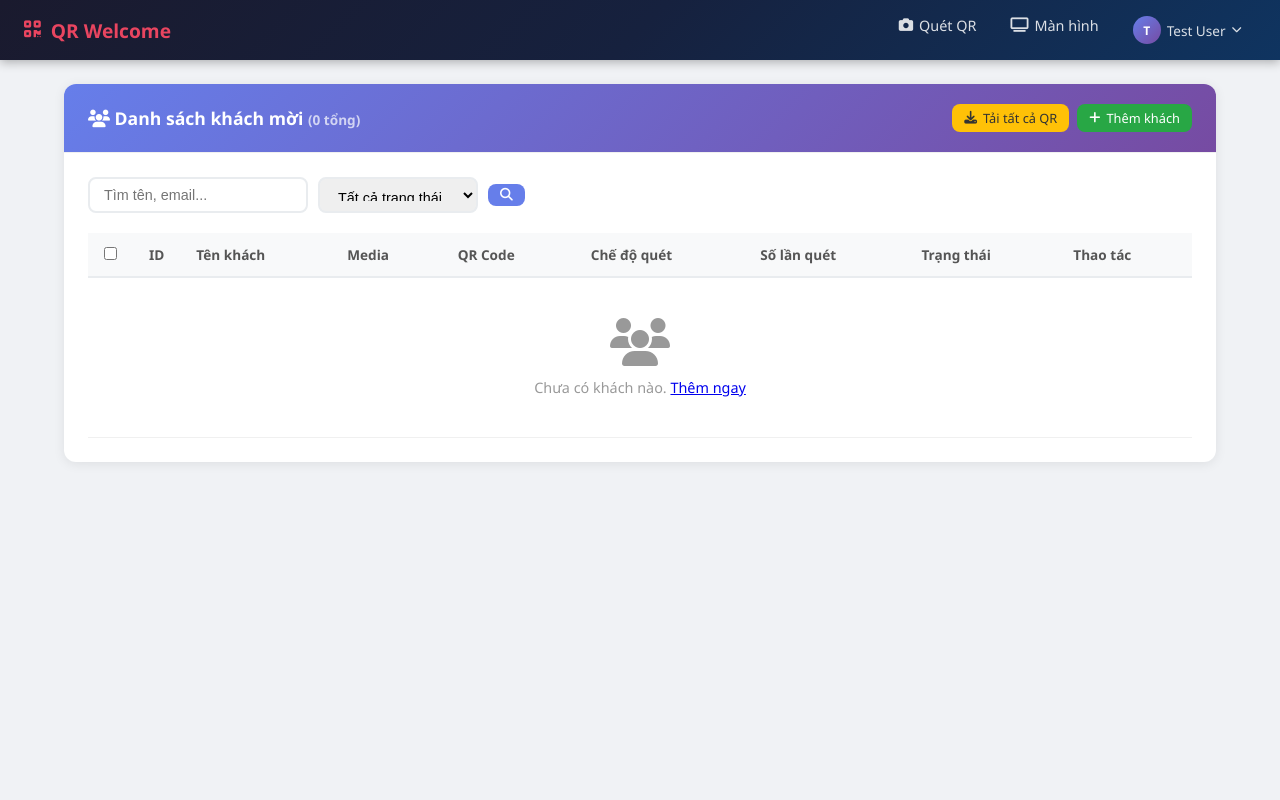
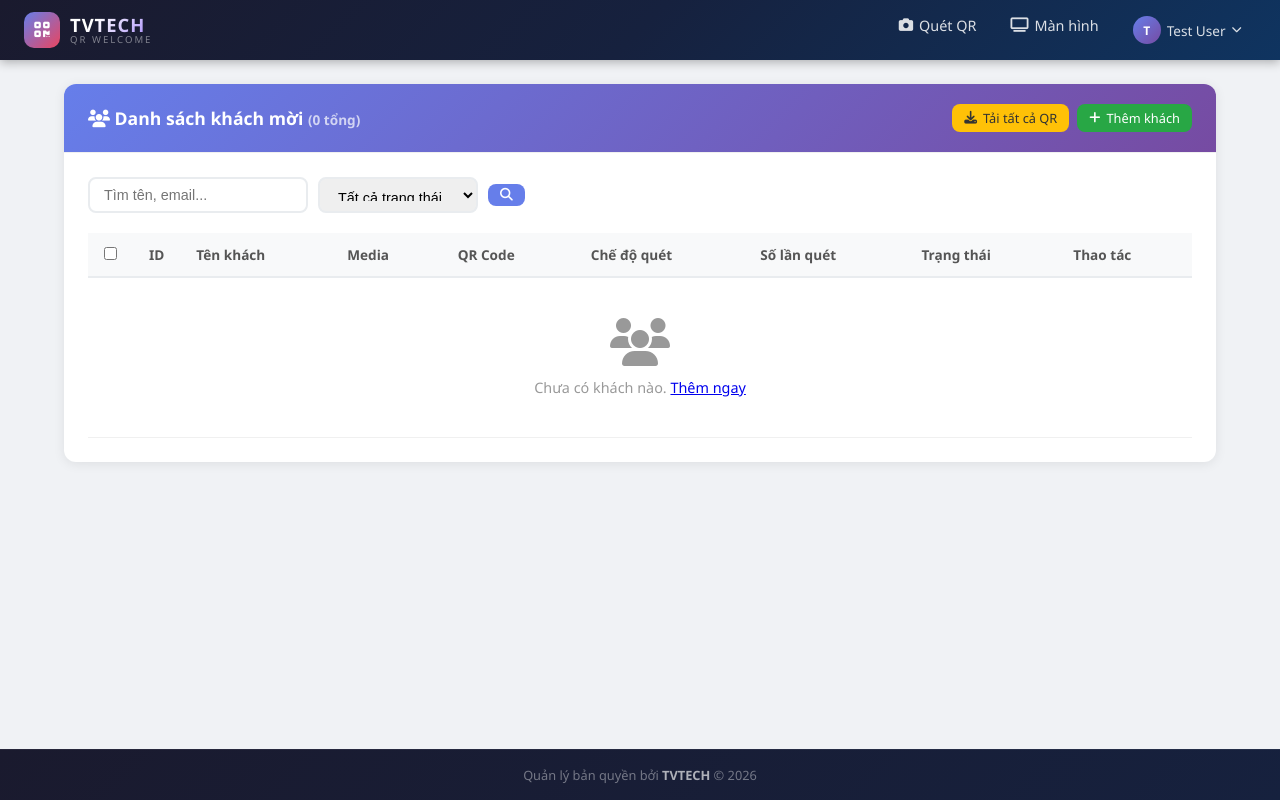
Before and after one commit to tranhuytvc/tvc, a Laravel app: page /cms in a window 1280 px wide. Run offline with Laravel 12, Linux system fonts and the light colour scheme; a user stored in the database is signed in; data comes from the database, SQL or seed files in the repository; data that the repository does not hold is empty.

Commit message:
feat: add TVTECH brand logo and footer to admin layout
- Navbar brand: TVTECH logo with QR icon, gradient text
- Auto-loads /public/images/logo.png if file exists, else shows text
- Footer: "Quản lý bản quyền bởi TVTECH © YYYY"
- public/images/ directory for logo upload
- body flex column so footer always sticks to bottom

https://claude.ai/code/session_011mcJ2BwwY76mWyUZPdJ6EK

```diff
--- a/resources/views/layouts/app.blade.php
+++ b/resources/views/layouts/app.blade.php
@@ -7,7 +7,7 @@
     <link rel="stylesheet" href="https://cdnjs.cloudflare.com/ajax/libs/font-awesome/6.5.0/css/all.min.css">
     <style>
         * { margin: 0; padding: 0; box-sizing: border-box; }
-        body { font-family: 'Segoe UI', Tahoma, Geneva, Verdana, sans-serif; background: #f0f2f5; color: #333; }
+        body { font-family: 'Segoe UI', Tahoma, Geneva, Verdana, sans-serif; background: #f0f2f5; color: #333; min-height: 100vh; display: flex; flex-direction: column; }
 
         .navbar {
             background: linear-gradient(135deg, #1a1a2e, #16213e, #0f3460);
@@ -16,7 +16,19 @@
             height: 60px; box-shadow: 0 2px 10px rgba(0,0,0,0.3);
             position: sticky; top: 0; z-index: 100;
         }
-        .navbar-brand { font-size: 1.2rem; font-weight: 700; color: #e94560; text-decoration: none; display: flex; align-items: center; gap: 10px; }
+        .navbar-brand { font-size: 1.2rem; font-weight: 700; color: white; text-decoration: none; display: flex; align-items: center; gap: 10px; }
+        .navbar-brand .brand-logo { height: 36px; max-width: 140px; object-fit: contain; }
+        .navbar-brand .brand-text { display: flex; flex-direction: column; line-height: 1.1; }
+        .navbar-brand .brand-name { font-size: 1.15rem; font-weight: 800; letter-spacing: 1px; background: linear-gradient(135deg, #fff 30%, #a78bfa); -webkit-background-clip: text; -webkit-text-fill-color: transparent; background-clip: text; }
+        .navbar-brand .brand-sub  { font-size: 0.6rem; font-weight: 500; color: rgba(255,255,255,0.45); letter-spacing: 2px; text-transform: uppercase; -webkit-text-fill-color: rgba(255,255,255,0.45); }
+
+        .site-footer {
+            background: linear-gradient(135deg, #1a1a2e, #16213e);
+            color: rgba(255,255,255,0.4); text-align: center;
+            padding: 16px 24px; font-size: 0.8rem; margin-top: auto;
+            border-top: 1px solid rgba(255,255,255,0.06);
+        }
+        .site-footer span { color: rgba(255,255,255,0.65); font-weight: 600; }
         .navbar-nav { display: flex; gap: 6px; list-style: none; }
         .navbar-nav a {
             color: rgba(255,255,255,0.85); text-decoration: none; padding: 8px 14px;
@@ -115,8 +127,19 @@
 </head>
 <body>
     <nav class="navbar">
-        <a href="{{ route('scan') }}" class="navbar-brand">
-            <i class="fas fa-qrcode"></i> QR Welcome
+        <a href="{{ route('cms.index') }}" class="navbar-brand">
+            {{-- Nếu có file public/images/logo.png thì hiện ảnh, không thì hiện text --}}
+            @if(file_exists(public_path('images/logo.png')))
+                <img src="{{ asset('images/logo.png') }}" class="brand-logo" alt="TVTECH Logo">
+            @else
+                <div style="width:36px;height:36px;background:linear-gradient(135deg,#667eea,#e94560);border-radius:10px;display:flex;align-items:center;justify-content:center;flex-shrink:0;">
+                    <i class="fas fa-qrcode" style="font-size:1.1rem;color:white;"></i>
+                </div>
+                <div class="brand-text">
+                    <span class="brand-name">TVTECH</span>
+                    <span class="brand-sub">QR Welcome</span>
+                </div>
+            @endif
         </a>
         <ul class="navbar-nav">
             <li><a href="{{ route('scan') }}" class="{{ request()->routeIs('scan') && !request()->route('slug') ? 'active' : '' }}"><i class="fas fa-camera"></i> Quét QR</a></li>
@@ -201,9 +224,14 @@
             document.getElementById('userDropdown') && (document.getElementById('userDropdown').style.display = 'none');
         });
     </script>
-    <main>
+    <main style="flex:1;">
         @yield('content')
     </main>
+
+    <footer class="site-footer">
+        Quản lý bản quyền bởi <span>TVTECH</span> &copy; {{ date('Y') }}
+    </footer>
+
     @stack('scripts')
 </body>
 </html>
```
Also changed, not shown: 1 other file.
